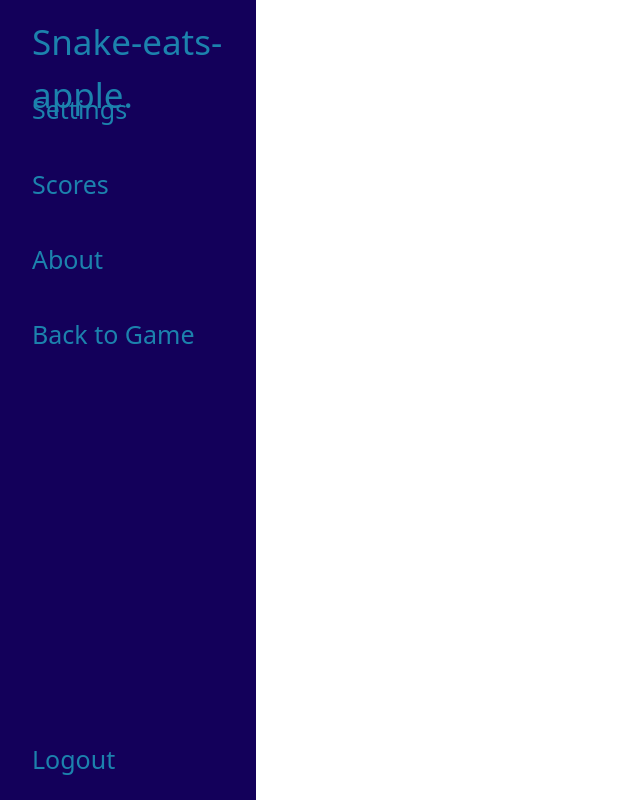
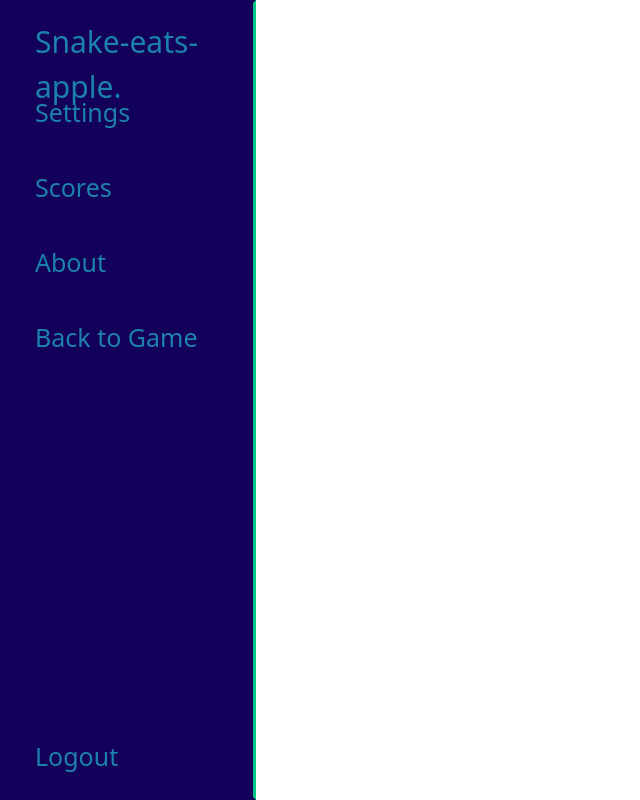
Before and after one commit to austinmckamey/CS260-Start-up, a plain HTML site: page app/pages/home/home.html in a window 1280 px wide. Shown: the whole page, without its empty margins (0-640 px from the left). Drawn offline with nearby package versions, Linux system fonts and the light colour scheme.

Commit message:
Styling.

```diff
--- a/app/styling/main.css
+++ b/app/styling/main.css
@@ -1,5 +1,6 @@
 :root {
 	--focus: #13005A;
+	--focus_light: #1d0670;
 	--secondary: #1C82AD;
 	--trim: #03C988;
 	--red: #cc2d2d;
@@ -11,7 +12,7 @@
 }
 
 .medium-text {
-	font-size: 35px;
+	font-size: 30px;
 }
 
 .large-text {
@@ -52,6 +53,10 @@
 	background-color: var(--focus); /* focus*/
 	display: flex;
 	flex-direction: column;
+	border-style: solid;
+	border-color: var(--focus);
+	border-right-color: var(--trim);
+	border-width: 3px;
 }
 
   /* The navigation menu links */
@@ -76,14 +81,15 @@
 	color: var(--secondary);
 }
 
-.topnav p:hover {
-	background-color: var(--focus);
-	border-style: dashed;
+.topnav p:not(:first-child):hover {
+	background-color: var(--focus_light);
+	padding-right: 3px;
+	border-style: solid;
 	border-radius: 5px;
 	border-bottom-right-radius: 0;
 	border-bottom-left-radius: 0;
-	border-color: var(--trim);
-	border-bottom: var(--focus);
+	border-color: var(--focus_light);
+	border-bottom-color: var(--trim);
 	border-width: 3px;
 }
 
@@ -93,7 +99,7 @@
 	bottom: 0;
 	width: 80%;
 	height: 100%;
-	background-color: var(--focus);
+	background-color: var(--focus_light);
 }
 
 .login {
@@ -171,12 +177,14 @@
 	margin-top: 3px;
 	margin-left: 3px;
 	background-color: var(--green);
+	z-index: 1;
 }
 
 .apple {
 	height: 15px;
 	width: 15px;
 	background-color: var(--red);
+	z-index: 1;
 }
 
 .position1 {
```
